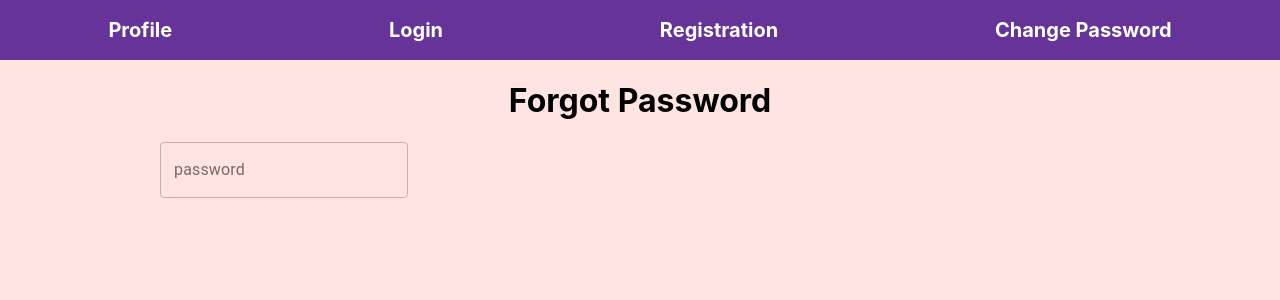
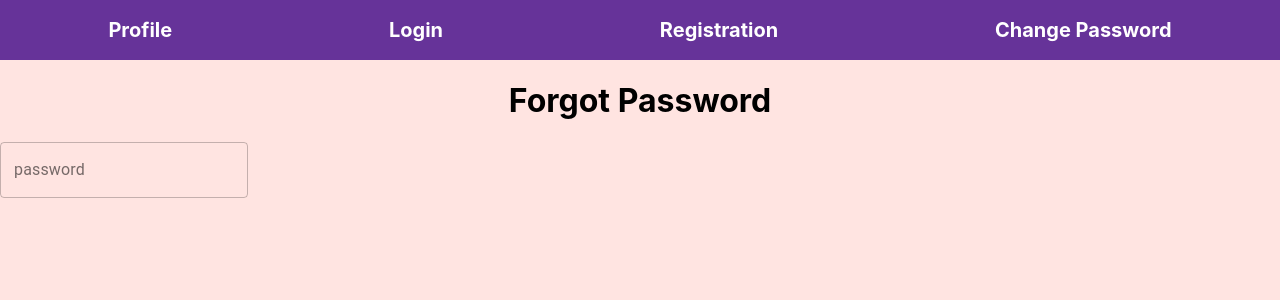
Before and after one commit to ArtsiomYermakou/Team_project, a React (Create React App) app: page /#/forgotPassword in a window 1280 px wide. Shown: the top 300 px of the page. Built offline with nearby package versions, Linux system fonts and the light colour scheme.

Commit message:
refactoring div block 🇺🇦

```diff
--- a/src/n1_main/m1-ui/App.css
+++ b/src/n1_main/m1-ui/App.css
@@ -1,7 +1,8 @@
 .App {
 
 }
-.block{
-    margin-left: 160px;
-    margin-right: 160px;
+
+.container {
+    max-width: 1180px;
+    margin: 0 auto;
 }
--- a/src/n1_main/m1-ui/App.tsx
+++ b/src/n1_main/m1-ui/App.tsx
@@ -1,6 +1,6 @@
 import React from 'react';
 import './App.css';
-import {HashRouter, Route} from "react-router-dom";
+import {HashRouter, Route, Switch} from "react-router-dom";
 import Header from "./component/Header/Header";
 import {Profile} from "./component/Profile/Profile";
 import Registration from "./component/Registration/Registration";
@@ -13,13 +13,13 @@ const App = () => {
         <div className="App">
             <HashRouter>
                 <Header/>
-                <div className="block">
+                <Switch>
                     <Route exact path='/' render={() => <Profile/>}/>
-                    <Route exact path='/login' render={() => <Login/>}/>
-                    <Route exact path='/registration' render={() => <Registration/>}/>
-                    <Route exact path='/passwordChange' render={() => <PasswordChange/>}/>
-                    <Route exact path='/forgotPassword' render={() => <ForgotPassword/>}/>
-                </div>
+                    <Route path='/login' render={() => <Login/>}/>
+                    <Route path='/registration' render={() => <Registration/>}/>
+                    <Route path='/passwordChange' render={() => <PasswordChange/>}/>
+                    <Route path='/forgotPassword' render={() => <ForgotPassword/>}/>
+                </Switch>
             </HashRouter>
         </div>
     );
--- a/src/n1_main/m1-ui/component/Registration/Registration.tsx
+++ b/src/n1_main/m1-ui/component/Registration/Registration.tsx
@@ -59,8 +59,9 @@ const Registration = () => {
     }
 
     return (
-        <div>
+        <>
             {loaderStatus === "loading" && <LinearProgress/>}
+            <div className="container">
                 <h1 className={style.title}>Registration</h1>
 
                 <form onSubmit={formik.handleSubmit}>
@@ -101,6 +102,7 @@ const Registration = () => {
                     </Snackbar>
                 </div>
             </div>
+        </>
     )
 }
 
```
Lines whose indentation alone changed are shown as unchanged.
